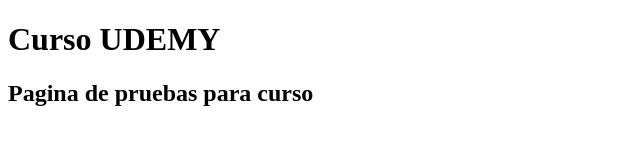
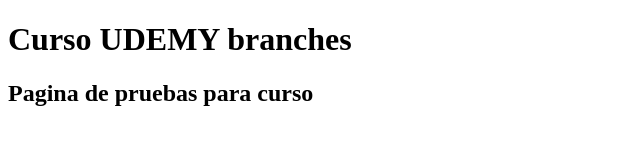
Before and after one commit to chitomarc/pagina-web, a plain HTML site: page index.html in a window 1280 px wide. Shown: the whole page, without its empty margins (0-640 px from the left). Drawn offline with Linux system fonts and the light colour scheme.

Commit message:
Update index.html
Prueba branches

```diff
--- a/index.html
+++ b/index.html
@@ -4,7 +4,7 @@
 		<title>Ejercicio Curso UDEMY GitHub</title>
 	</head>
 	<body>
-		<h1>Curso UDEMY</h1>
+		<h1>Curso UDEMY branches</h1>
 		<h2>Pagina de pruebas para curso</h2>
 	</body>
 </html>
```
